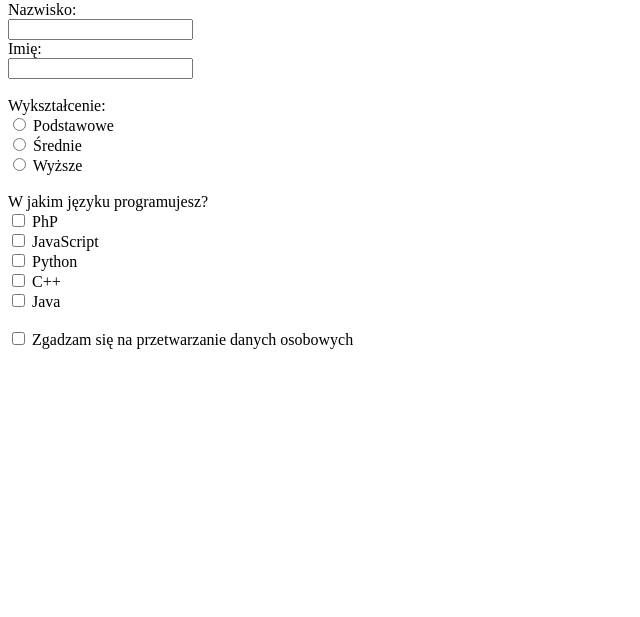
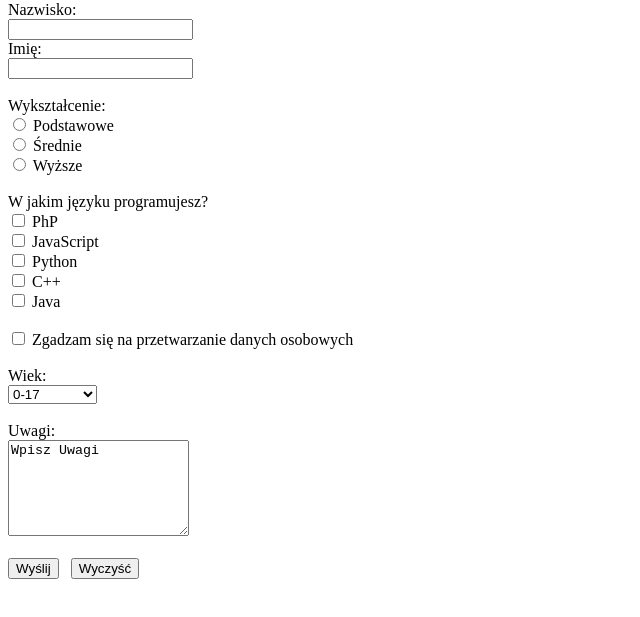
Before and after one commit to Electhrone/zadanie-html-kolejne, a plain HTML site: page zad1.html in a window 1280 px wide. Shown: the part 79-696 px from the top of the page, without its empty margins (0-640 px from the left). Drawn offline with Linux system fonts and the light colour scheme.

Commit message:
Update zad1.html

```diff
--- a/zad1.html
+++ b/zad1.html
@@ -24,6 +24,20 @@
         <input type="checkbox" name="jezyk" value="java" /> Java<br>
         <br>
         <input type="checkbox" name="zgoda" /> Zgadzam się na przetwarzanie danych osobowych<br>
+        <br>
+        Wiek: <br>
+        <select name="wiek">
+            <option>0-17</option>
+            <option>18-40</option>
+            <option>41-60</option>
+            <option>powyżej 60</option>
+        </select><br>
+        <br>
+        Uwagi: <br>
+        <textarea rows="6" cells="17">Wpisz Uwagi</textarea>
+        <br><br>
+        <input type="submit" name="wyslij" value="Wyślij" />&nbsp;&nbsp;
+        <input type="reset" name="zeruj" value="Wyczyść" />
     </form>
 </body>
 </html>
```
